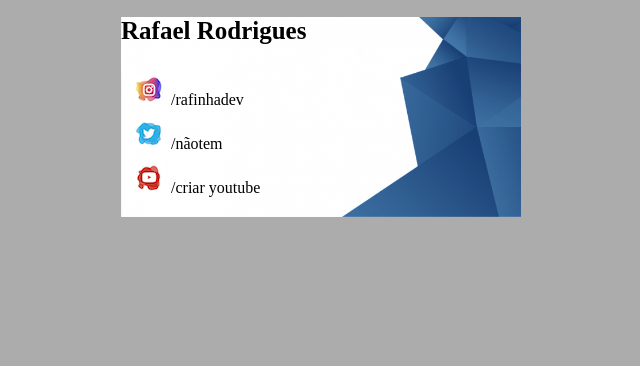
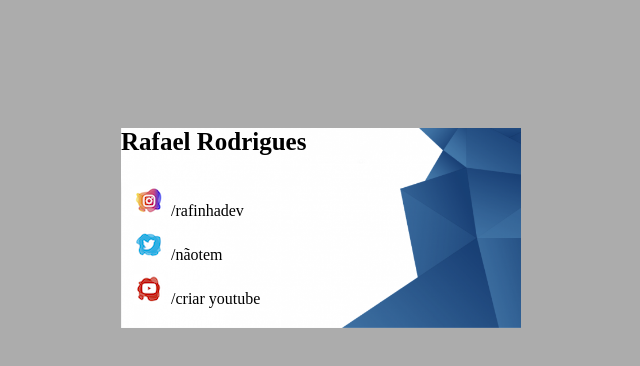
Before and after one commit to RafaelContact/objetos-html, a plain HTML site: page desafio2tentativa.html in a window 1280 px wide. Shown: the whole page, without its empty margins (319-959 px from the left). Drawn offline with Linux system fonts and the light colour scheme.

Commit message:
posicionando altura

```diff
--- a/desafio2tentativa.html
+++ b/desafio2tentativa.html
@@ -17,8 +17,10 @@
             background-repeat: no-repeat;
             background-size: cover;
             /* usando cover não preciso ditar o tamanho da imagem*/
-            margin:auto;
+            margin: auto;
             /* foi para o centro da tela mas não foi para o meio, não sei porque */
+            margin-top: 10%;
+            /* agora sim ela centraliza mais ao meio */
         }
         h1{
             font-size: 25px;
@@ -39,15 +41,29 @@
         .youtube{
             list-style-image: url(/photos/Youtube.png);
         }
+        a{
+            text-decoration: none;
+            color: #000000;
+        }
+        a.visited{
+            color: #000000;
+        }
+        div{
+            letter-spacing: 0px;
+            font-family:initial;
+            width: 400px;
+            height: 200px;
+
+        }
     </style>
 </head>
 <body>
     <div>
     <h1>Rafael Rodrigues</h1>
     <ul>
-        <li class="instagran">/rafinhadev</li>
-        <li class="twiter">/nãotem</li>
-        <li class="youtube">/criar youtube</li>
+        <a href=""><li class="instagran">/rafinhadev</li></a>
+        <a href=""><li class="twiter">/nãotem</li></a>
+        <a href=""><li class="youtube">/criar youtube</li></a>
     </ul>
     </div>
 </body>
```
